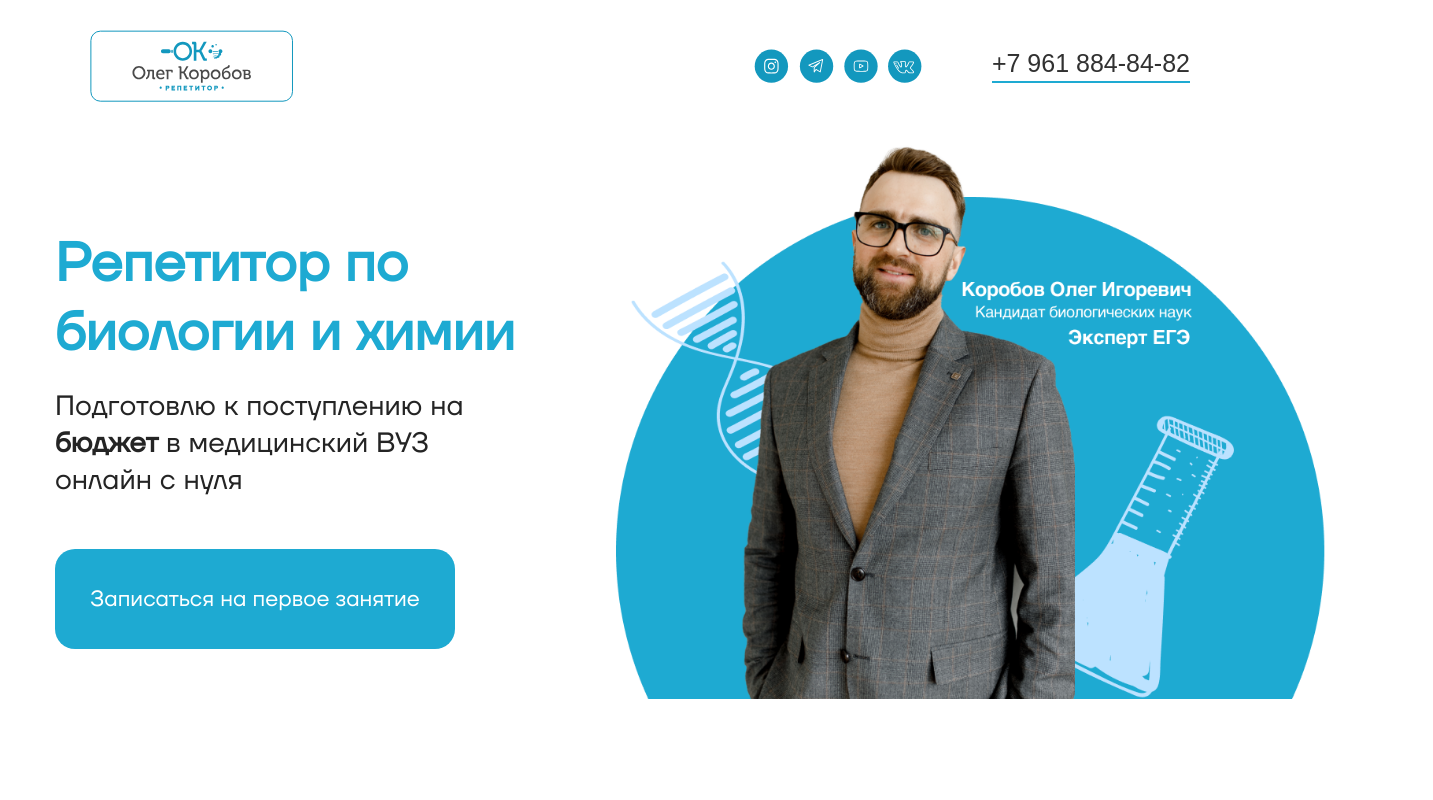
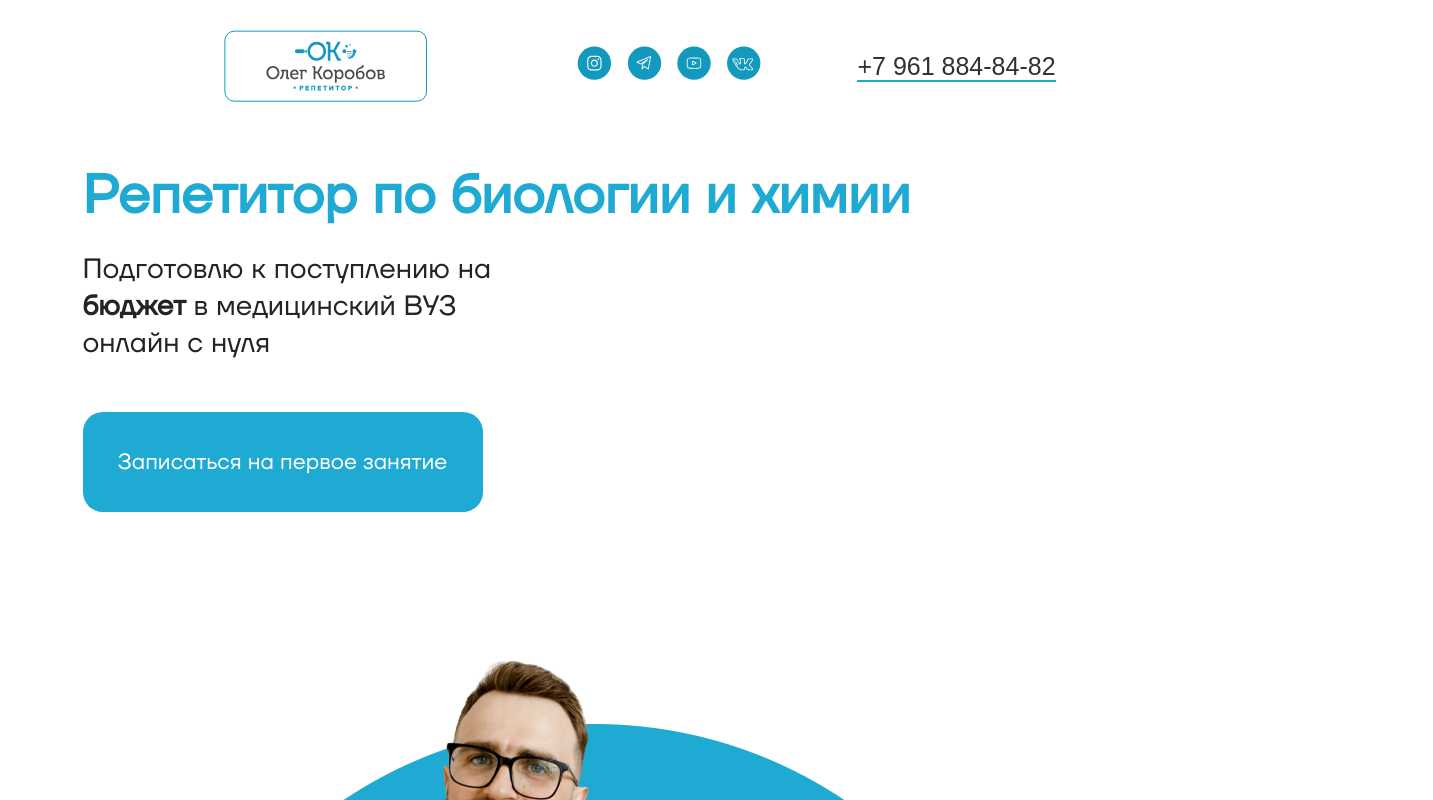
Before and after one commit to shivanxt578/Medrepetitor, a plain HTML site: page index.html in a window 1280 px wide. Shown: the top 800 px of the page, 1433 px wide, since content can reach past the window. Drawn offline with nearby package versions, Linux system fonts and the light colour scheme; files whose address does not match are found by name.

Commit message:
Add files via upload

```diff
--- a/css/media.css
+++ b/css/media.css
@@ -0,0 +1,5 @@
+@media (max-width: 480px) {
+    .header-top-line {
+        flex-direction: column;
+    }
+}
--- a/css/style.css
+++ b/css/style.css
@@ -23,47 +23,47 @@ body {
   }
 
 .container {
-    max-width: 1230px;
+    max-width: 1175px;
     padding: 0 30px;
     margin: 0 auto;
 }
 
-
-.header {
-    background-color: rgb(255, 255, 255);
+.header-top {
+    display: flex;
 }
 
-.header-nav {
-    position: fixed;
-    padding: 90px;
-    z-index: 3;
+.header-top-line {
     display: flex;
+    max-width: 1175px;
+    row-gap: 50px;
     padding-top: 30px;
     padding-bottom: 10px;
     background-color: white;
     justify-content: space-between;
     align-items: center;
-    margin-bottom: 40px;
-    left: 0;
-    top: 0;
-    right: 0;
-    -webkit-box-align: center;
-    -webkit-box-pack: center ;
-}
 
-.nav {
-    display: flex;
 }
 
 .nav-list {
     display: flex;
-    column-gap: 10px;
-    align-items: center;
+    margin-right: 80px;
+
+}
+.nav-item{
+    width: 40px;
+    height: 40px;
+    margin-right: 10px;
+
+
+}
+
+.header-logo {
+    margin-right: 150px;
 }
 
 
 .tel {
-    margin-left: 70px;
+
     color: #313131;
     font-size: 25px;
     border-bottom: solid 2px #1EAAD2;
@@ -75,18 +75,11 @@ body {
     transition:cubic-bezier(0.215, 0.610, 0.355, 1);
 }
 
-.header-row {
-    width: 1300px;
+
+.header-bottom {
     display: flex;
-    justify-content: space-between;
-    column-gap: 30px;
-    padding-top: 30px;
 }
 
-.header-contant {
-    max-width: 700px;
-    margin-top: 150px;
-}
 
 
 .header-heading {
@@ -118,6 +111,8 @@ body {
     border-radius: 20px;
     font-family: 'TT Firs Nuen';
 }
+
+
 
 
 .korobov_oleg-column {
--- a/index.html
+++ b/index.html
@@ -4,25 +4,33 @@
     <meta charset="UTF-8">
     <meta name="viewport" content="width=device-width, initial-scale=1.0">
     <title>Medrepetitor</title>
+    <link rel="stylesheet" href="./css/reset.css">
     <link rel="stylesheet" href="./css/style.css">
     <link rel="stylesheet" href="./css/media.css">
     <link rel="stylesheet" href="https://unpkg.com/swiper/swiper-bundle.min.css"/>
 </head>
-    <header class="header">
+    <section class="header-top">
         <div class="container">
-            <div class="header-nav">
-                <a href="#header-row" class="logo"><img src="./img/header/logo.svg"></a>
-                <div class="nav">
+            <div class="header-top-line">
+                <div class="header-logo">
+                    <img class="logo" src="./img/header/logo.svg">
+                </div>
+                <div class="header-nav">
                     <ul class="nav-list">
                         <a class="nav-item" href="https://www.instagram.com/medrepetitor/" target="_blank"><li><img src="./img/header/_ (1).svg"></li></a>
                         <a class="nav-item" href="https://t.me/+RPyXaqgu-_W1v09t" target="_blank"><li><img src="./img/header/_ (2).svg"></li></a>
                         <a class="nav-item" href="https://www.youtube.com/channel/UClQ6sfVC5HuOX6_X3zJDieQ" target="_blank"><li><img src="./img/header/_ (3).svg"></li></a>
                         <a class="nav-item" href="https://vk.com/medrepetitors" target="_blank"><li><img src="./img/header/_ (4).svg"></li></a>
                     </ul>
+                </div>
+                <div class="header-tel">
                     <a class="tel" href="tel:+79618848482">+7 961 884-84-82</a>
                 </div>
             </div>
-            <div id="header-row" class="header-row">
+        </div>
+   </section>
+    <section class="header-bottom">
+        <div class="container">
                 <div class="header-contant">
                     <h1 class="header-heading">Репетитор по биологии и&nbsp;химии</h1>
                     <p>Подготовлю к поступлению на<br> <b>бюджет</b> в медицинский ВУЗ<br> онлайн с нуля</p>
@@ -31,9 +39,8 @@
                 <div class="header-img">
                     <img src="./img/hero/hero.png" alt="">
                 </div>
-            </div>
         </div>
-    </header>
+    </section>
     <section class="korobov_oleg">
         <div class="container">
             <div class="korobov_oleg-column">
```
